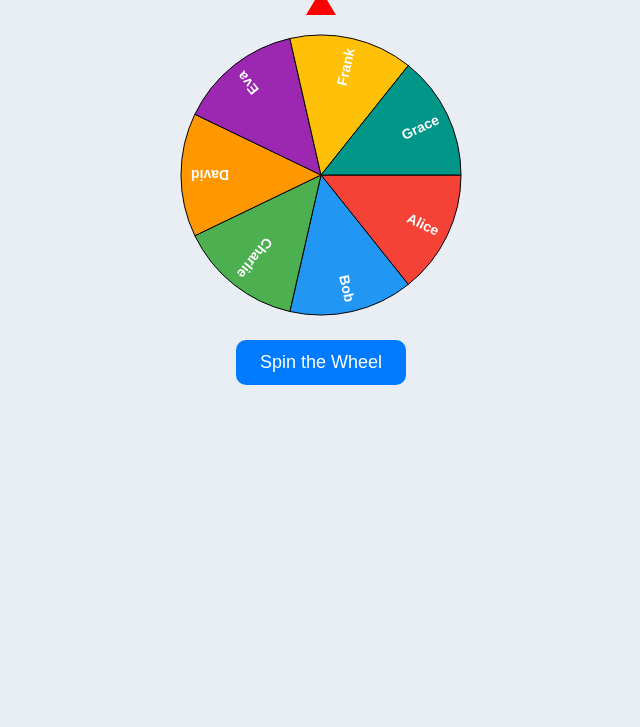
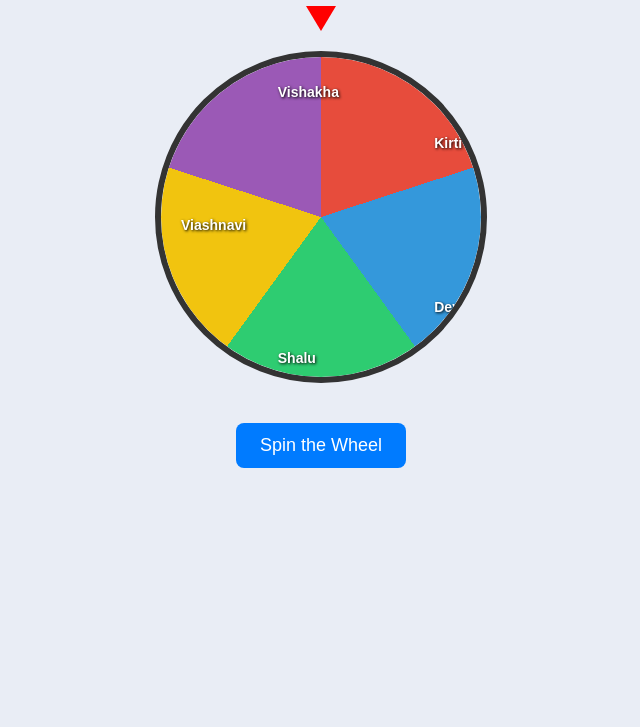
Before and after one commit to ms24melwynpeter-ctrl/spinforpic, a plain HTML site: page index.html in a window 1280 px wide. Shown: the part 73-800 px from the top of the page, without its empty margins (319-959 px from the left). Drawn offline with Linux system fonts and the light colour scheme.

Commit message:
Update index.html

```diff
--- a/index.html
+++ b/index.html
@@ -2,134 +2,153 @@
 <html lang="en">
 <head>
   <meta charset="UTF-8">
-  <meta name="viewport" content="width=device-width, initial-scale=1.0">
   <title>Spin & Reveal</title>
   <style>
     body {
   font-family: Arial, sans-serif;
   text-align: center;
-      background: #e9eef5;
+  background: #e9edf5;
   margin: 0;
   padding: 0;
 }
 
 h1 {
-      margin: 15px 0;
-      font-size: clamp(20px, 5vw, 28px);
+  margin-top: 20px;
+  font-size: clamp(20px, 6vw, 32px);
 }
 
-    canvas {
-      display: block;
-      margin: 0 auto;
-      max-width: 90vw;
-      height: auto;
-    }
-
-    #arrow {
+.arrow {
   width: 0;
   height: 0;
   border-left: 15px solid transparent;
   border-right: 15px solid transparent;
-      border-bottom: 25px solid red;
-      margin: 0 auto 10px;
+  border-top: 25px solid red; /* pointing down */
+  margin: 0 auto;
+}
+
+.wheel-container {
+  position: relative;
+  margin: 20px auto;
+  width: min(80vw, 320px);
+  height: min(80vw, 320px);
+  border-radius: 50%;
+  border: 6px solid #333;
+  overflow: hidden;
+}
+
+.wheel {
+  width: 100%;
+  height: 100%;
+  border-radius: 50%;
+  transition: transform 4s cubic-bezier(0.33, 1, 0.68, 1);
+  position: relative;
+}
+
+.label {
+  position: absolute;
+  left: 50%;
+  top: 50%;
+  transform-origin: center left;
+  font-size: clamp(10px, 3vw, 14px);
+  font-weight: bold;
+  color: #fff;
+  text-shadow: 1px 1px 3px black;
 }
 
 button {
   padding: 12px 24px;
-      font-size: clamp(14px, 4vw, 18px);
+  font-size: clamp(14px, 5vw, 18px);
+  margin-top: 20px;
+  cursor: pointer;
+  border: none;
   background: #007bff;
   color: white;
-      border: none;
-      border-radius: 10px;
-      cursor: pointer;
-      margin-top: 15px;
+  border-radius: 8px;
 }
 
-    button:active {
-      background: #0056b3;
+img {
+  margin-top: 20px;
+  max-width: 80vw;
+  max-height: 60vh;
+  object-fit: cover;
+  border-radius: 12px;
+  box-shadow: 0 4px 10px rgba(0,0,0,0.2);
 }
 
-    #result {
-      margin-top: 20px;
-      font-size: clamp(16px, 5vw, 22px);
-      font-weight: bold;
+/* Extra tweak for very small screens */
+@media (max-width: 400px) {
+  .arrow {
+    border-left: 12px solid transparent;
+    border-right: 12px solid transparent;
+    border-top: 20px solid red;
+  }
 }
 
-    #result img {
-      margin-top: 10px;
-      max-width: 70vw;
-      height: auto;
-      border-radius: 12px;
-      box-shadow: 0 4px 8px rgba(0,0,0,0.2);
-    }
   </style>
 </head>
 <body>
+
   <h1>🎡 Spin & Reveal</h1>
-  <div id="arrow"></div>
-  <canvas id="wheel" width="300" height="300"></canvas>
-  <button onclick="spinWheel()">Spin the Wheel</button>
+  <div class="arrow"></div>
+  <div class="wheel-container">
+    <div id="wheel" class="wheel"></div>
+  </div>
+  <button onclick="spin()">Spin the Wheel</button>
+
   <div id="result"></div>
 
   <script>
-    const names = [
-      { name: "Alice", image: "images/alice.jpg" },
-      { name: "Bob", image: "images/bob.jpg" },
-      { name: "Charlie", image: "images/charlie.jpg" },
-      { name: "David", image: "images/david.jpg" },
-      { name: "Eva", image: "images/eva.jpg" },
-      { name: "Frank", image: "images/frank.jpg" },
-      { name: "Grace", image: "images/grace.jpg" }
+    const players = [
+      { name: "Dev Sir", image: "images/devsir.jpg", color: "#e74c3c" },
+      { name: "Shalu", image: "images/shalu.jpg", color: "#3498db" },
+      { name: "Viashnavi", image: "images/vaishnavi.jpg", color: "#2ecc71" },
+      { name: "Vishakha", image: "images/vishakha.jpg", color: "#f1c40f" },
+      { name: "Kirti", image: "images/kirti.jpg", color: "#9b59b6" },
     ];
 
     const wheel = document.getElementById("wheel");
-    const ctx = wheel.getContext("2d");
-    let currentAngle = 0;
-    const sliceAngle = (2 * Math.PI) / names.length;
-    const colors = ["#f44336","#2196f3","#4caf50","#ff9800","#9c27b0","#ffc107","#009688"];
+    const angle = 360 / players.length;
 
-    function drawWheel() {
-      names.forEach((n, i) => {
-        ctx.beginPath();
-        ctx.moveTo(150, 150);
-        ctx.arc(150, 150, 140, i * sliceAngle, (i + 1) * sliceAngle);
-        ctx.closePath();
-        ctx.fillStyle = colors[i % colors.length];
-        ctx.fill();
-        ctx.stroke();
+    // Build wheel colors
+    let gradientParts = [];
+    players.forEach((p, i) => {
+      gradientParts.push(`${p.color} ${i*angle}deg ${(i+1)*angle}deg`);
+    });
+    wheel.style.background = `conic-gradient(${gradientParts.join(",")})`;
 
-        ctx.save();
-        ctx.translate(150, 150);
-        ctx.rotate(i * sliceAngle + sliceAngle / 2);
-        ctx.textAlign = "right";
-        ctx.fillStyle = "white";
-        ctx.font = "bold 14px Arial";
-        ctx.fillText(n.name, 130, 5);
-        ctx.restore();
+    // Add labels evenly spaced along edge
+    players.forEach((p, i) => {
+      const label = document.createElement("div");
+      label.className = "label";
+      label.innerText = p.name;
+
+      // rotate out to edge, then counter-rotate text so it stays upright
+      const rotation = i * angle + angle / 2;
+      label.style.transform = `rotate(${rotation}deg) translateX(140px) rotate(-${rotation}deg)`;
+      wheel.appendChild(label);
     });
-    }
 
-    drawWheel();
+    let currentRotation = 0;
 
-    function spinWheel() {
-      const spins = Math.floor(Math.random() * 5) + 5;
-      const randomSlice = Math.floor(Math.random() * names.length);
-      const targetAngle = spins * 2 * Math.PI + randomSlice * sliceAngle + sliceAngle / 2;
-      let step = 0;
-      const interval = setInterval(() => {
-        currentAngle += 0.2;
-        wheel.style.transform = `rotate(${currentAngle}rad)`;
-        step += 0.2;
-        if (step >= targetAngle) {
-          clearInterval(interval);
-          const winner = names[randomSlice];
+    function spin() {
+      const randomIndex = Math.floor(Math.random() * players.length);
+      const extraSpins = 5;
+      const stopAngle = 360 - (randomIndex * angle + angle/2);
+
+      const rotation = extraSpins * 360 + stopAngle;
+      currentRotation += rotation;
+
+      wheel.style.transform = `rotate(${currentRotation}deg)`;
+
+      setTimeout(() => {
+        const chosen = players[randomIndex];
         document.getElementById("result").innerHTML = `
-            🎉 <strong>${winner.name}!</strong><br>
-            <img src="${winner.image}" alt="${winner.name}">
+          <h2>${chosen.name}!</h2>
+          <img src="${chosen.image}" alt="${chosen.name}">
         `;
-        }
-      }, 20);
+      }, 4000);
     }
   </script>
+
 </body>
 </html>
```
Lines whose indentation alone changed are shown as unchanged.
